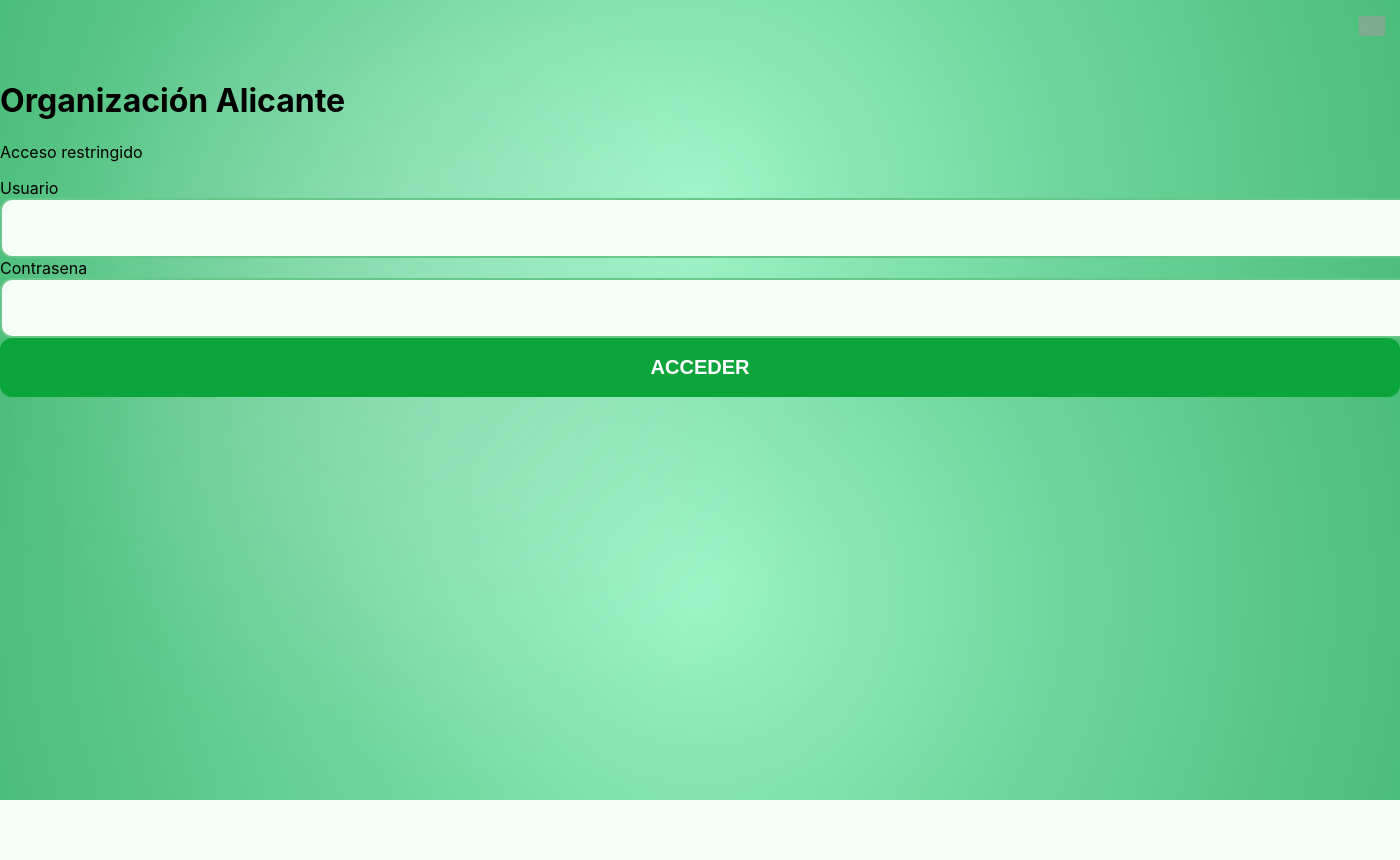
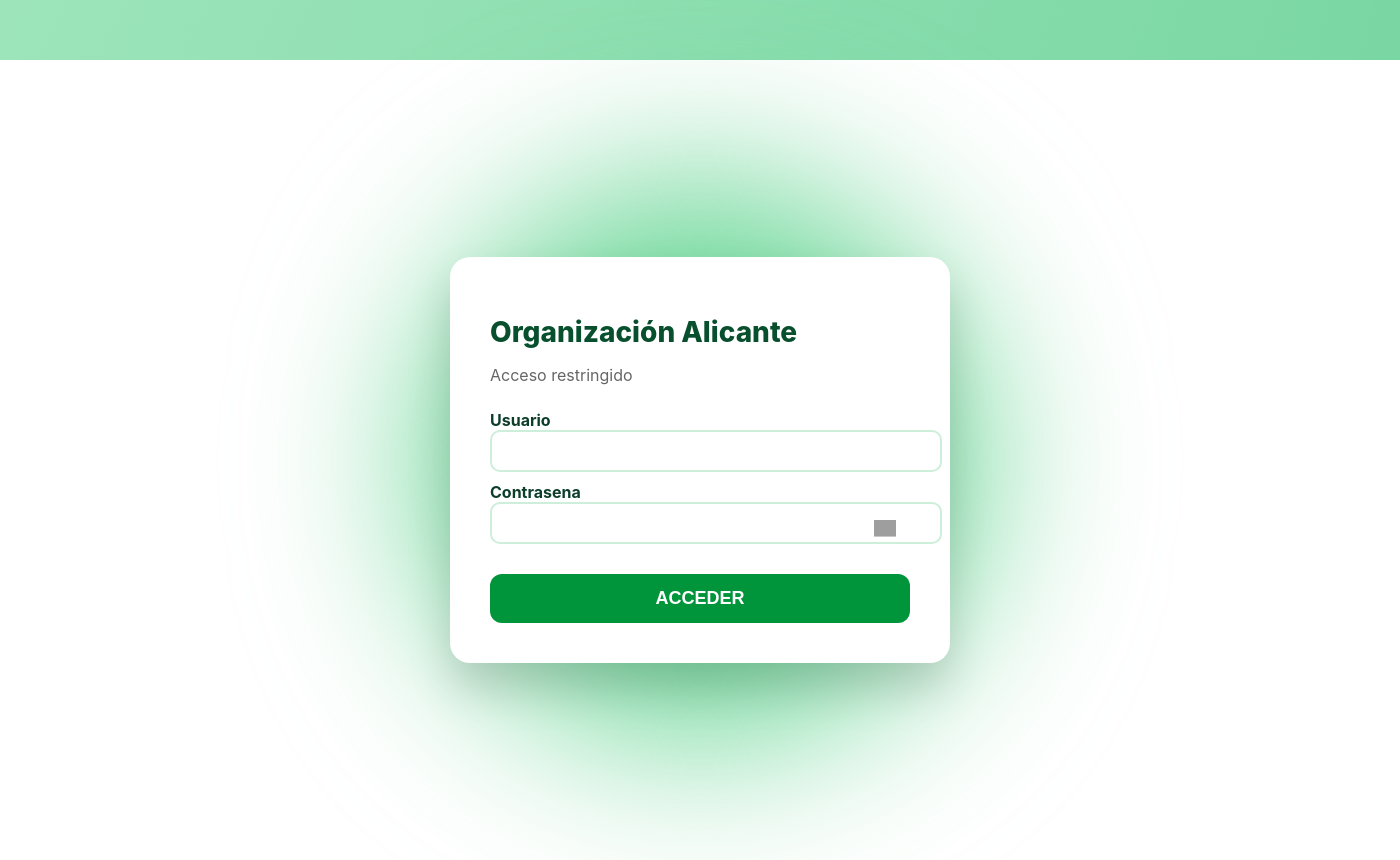
Before and after one commit to AltoVinalopo/ZonaAltoVinalopo, a Flask app: page /auth/login in a window 1400 px wide; the page is wider, and only the part inside the window is pictured. Before the commit the page ends 800 px from the top of that part, so only its background shows below. Run offline with Flask 3, Linux system fonts and the light colour scheme; grey boxes are pictures that could not be loaded.

Commit message:
Update main.css

```diff
--- a/static/css/main.css
+++ b/static/css/main.css
@@ -1,104 +1,89 @@
-/* ======== FONDO ANIMADO - EFECTO ESFERA 3D ======== */
-body {
-    margin: 0;
-    padding: 0;
-    font-family: 'Inter', sans-serif;
-    background: radial-gradient(circle at center, #9af5c5, #6fd59d, #4bbd7a);
-    overflow-x: hidden;
+/* --- LOGIN LAYOUT --- */
+.login-wrapper {
+    display: flex;
+    justify-content: center;
+    align-items: center;
+    min-height: 100vh;
+    background: #ffffff;
     position: relative;
 }
 
-/* esfera animada */
-body::before {
+/* EFECTO CIRCULAR VERDE DETRÁS */
+.login-wrapper::before {
     content: "";
-    position: fixed;
-    top: -200px;
-    left: -200px;
-    width: 700px;
-    height: 700px;
-    background: radial-gradient(circle, rgba(255,255,255,0.4), rgba(0,0,0,0));
+    position: absolute;
+    width: 550px;
+    height: 550px;
+    background: radial-gradient(circle, #6fe3a1, #4fc57d);
     border-radius: 50%;
-    filter: blur(80px);
-    animation: orbmove 12s infinite linear;
-    opacity: 0.6;
-    z-index: -1;
+    filter: blur(90px);
+    z-index: 0;
 }
 
-@keyframes orbmove {
-    0% { transform: translate(0,0); }
-    50% { transform: translate(300px, 200px); }
-    100% { transform: translate(0,0); }
+/* TARJETA */
+.login-card {
+    z-index: 2;
+    width: 420px;
+    background: white;
+    padding: 40px;
+    border-radius: 20px;
+    box-shadow: 0 25px 45px rgba(0,0,0,0.15);
 }
 
-/* ======== TARJETAS (paneles) ======== */
-.card {
-    background: white;
-    border-radius: 28px;
-    padding: 35px;
-    box-shadow: 0px 15px 40px rgba(0,0,0,0.12);
-    transition: all 0.3s ease;
+.login-card h1 {
+    font-size: 28px;
+    font-weight: 800;
+    margin-bottom: 8px;
+    color: #084f2e;
 }
 
-.card:hover {
-    transform: translateY(-8px);
-    box-shadow: 0px 25px 55px rgba(0,0,0,0.18);
+.sub {
+    color: #666;
+    margin-bottom: 25px;
 }
 
-/* ======== LOGIN BOX ======== */
-.login-container {
-    width: 450px;
-    background: white;
-    padding: 45px;
-    margin: auto;
-    margin-top: 6%;
-    border-radius: 30px;
-    box-shadow: 0px 15px 40px rgba(0,0,0,0.15);
-}
-
-.input-group {
-    position: relative;
-    width: 100%;
+/* CAMPOS */
+label {
+    font-weight: bold;
+    color: #0d3e2c;
+    margin-top: 15px;
 }
 
 input {
     width: 100%;
-    padding: 18px;
-    border-radius: 12px;
-    border: 2px solid #68c78a;
-    font-size: 17px;
-    outline: none;
-    background: #f4fdf8;
+    padding: 10px 14px;
+    font-size: 16px;
+    border-radius: 10px;
+    border: 2px solid #cdeed9;
+    margin-bottom: 10px;
+}
+
+.pass-group {
+    position: relative;
 }
 
 .toggle-pass {
+    width: 22px;
     position: absolute;
-    right: 15px;
-    top: 16px;
-    width: 26px;
+    top: 50%;
+    right: 14px;
+    transform: translateY(-50%);
     cursor: pointer;
-    opacity: 0.6;
-    transition: 0.2s;
 }
 
-.toggle-pass:hover {
-    opacity: 1;
+/* BOTÓN */
+.btn-login {
+    margin-top: 20px;
+    width: 100%;
+    padding: 14px;
+    border: none;
+    font-size: 18px;
+    border-radius: 12px;
+    background: #00953b;
+    color: white;
+    font-weight: bold;
+    cursor: pointer;
 }
-
-/* Botón */
-button, .btn-submit {
-    width: 100%;
-    padding: 18px;
-    border: none;
-    border-radius: 12px;
-    background: #0ca53c;
-    color: white;
-    font-weight: 700;
-    font-size: 20px;
-    cursor: pointer;
-    transition: 0.25s;
+.btn-login:hover {
+    background: #007d2f;
 }
-
-button:hover {
-    background: #06992f;
-    transform: scale(1.03);
-}
```
